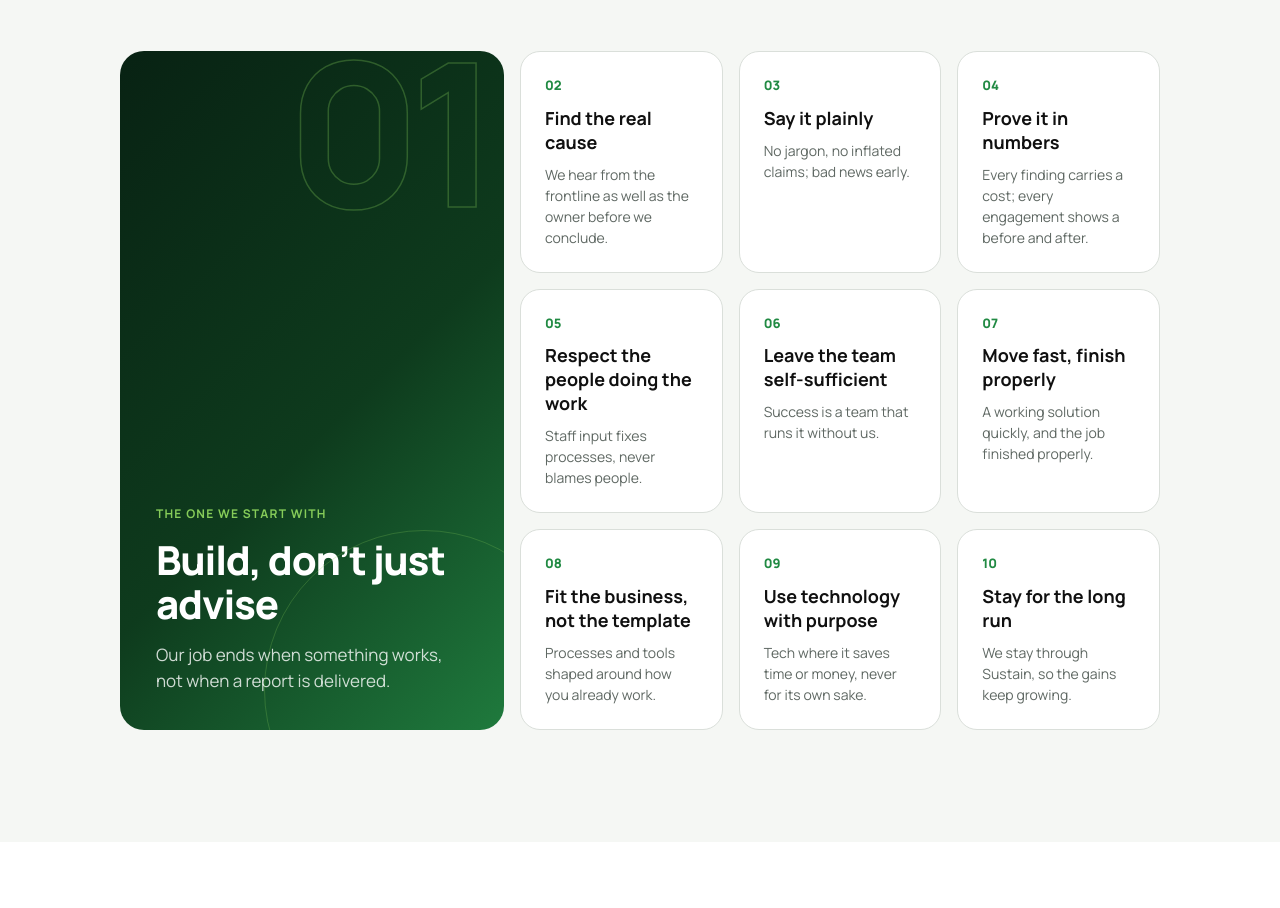
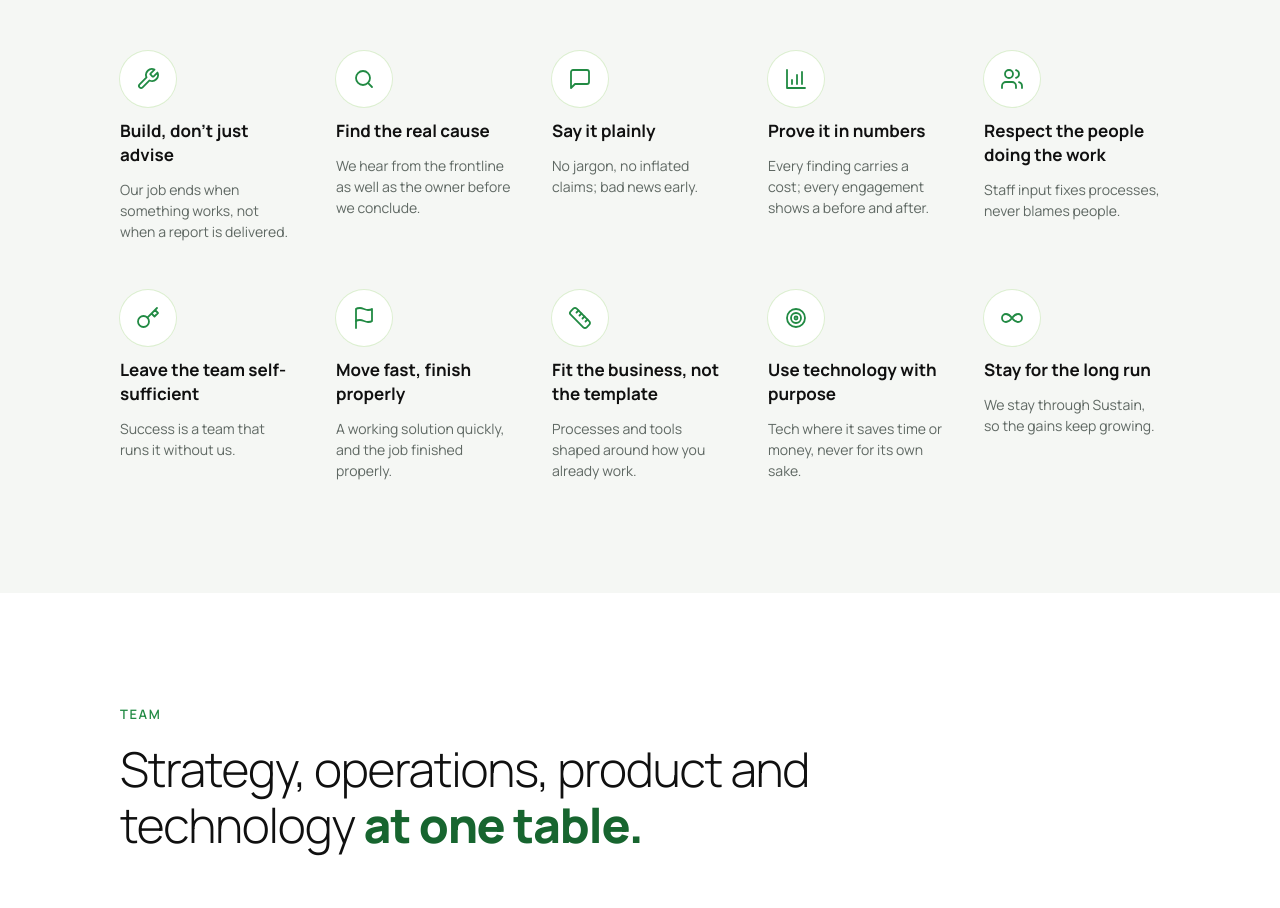
Before and after one commit to Ahamedshakir02/dotnot-solution, a Next.js app: page / in a window 1280 px wide. Shown: the part 6941-7849 px from the top of the page. Built offline with nearby package versions, Linux system fonts and the light colour scheme.

Commit message:
Show values with icons

```diff
--- a/src/components/home/Values.tsx
+++ b/src/components/home/Values.tsx
@@ -1,62 +1,90 @@
-"use client";
+import type { ReactNode } from "react";
+import { Section, SectionHeader } from "@/components/ui/Section";
 
-import { useState } from "react";
-import { Ring, Section, SectionHeader } from "@/components/ui/Section";
-import { cn } from "@/lib/cn";
+// 24px line icons, drawn with currentColor
+const icon = {
+  build: (
+    <path d="M14.7 6.3a1 1 0 0 0 0 1.4l1.6 1.6a1 1 0 0 0 1.4 0l3.77-3.77a6 6 0 0 1-7.94 7.94l-6.91 6.91a2.12 2.12 0 0 1-3-3l6.91-6.91a6 6 0 0 1 7.94-7.94l-3.76 3.76z" />
+  ),
+  cause: (
+    <>
+      <circle cx="11" cy="11" r="7" />
+      <path d="m20 20-3.8-3.8" />
+    </>
+  ),
+  plain: <path d="M21 15a2 2 0 0 1-2 2H7l-4 4V5a2 2 0 0 1 2-2h14a2 2 0 0 1 2 2z" />,
+  numbers: (
+    <>
+      <path d="M3 3v18h18" />
+      <path d="M8 17v-4M13 17V8M18 17V5" />
+    </>
+  ),
+  people: (
+    <>
+      <path d="M16 21v-2a4 4 0 0 0-4-4H6a4 4 0 0 0-4 4v2" />
+      <circle cx="9" cy="7" r="4" />
+      <path d="M22 21v-2a4 4 0 0 0-3-3.87M16 3.13a4 4 0 0 1 0 7.75" />
+    </>
+  ),
+  handover: (
+    <>
+      <circle cx="7.5" cy="15.5" r="5.5" />
+      <path d="m21 2-9.6 9.6M15.5 7.5l3 3L22 7l-3-3" />
+    </>
+  ),
+  finish: (
+    <>
+      <path d="M4 15s1-1 4-1 5 2 8 2 4-1 4-1V3s-1 1-4 1-5-2-8-2-4 1-4 1z" />
+      <path d="M4 22v-7" />
+    </>
+  ),
+  fit: (
+    <>
+      <path d="M21.3 15.3a2.4 2.4 0 0 1 0 3.4l-2.6 2.6a2.4 2.4 0 0 1-3.4 0L2.7 8.7a2.41 2.41 0 0 1 0-3.4l2.6-2.6a2.41 2.41 0 0 1 3.4 0z" />
+      <path d="m14.5 12.5 2-2M11.5 9.5l2-2M8.5 6.5l2-2M17.5 15.5l2-2" />
+    </>
+  ),
+  purpose: (
+    <>
+      <circle cx="12" cy="12" r="9" />
+      <circle cx="12" cy="12" r="5" />
+      <circle cx="12" cy="12" r="1.5" />
+    </>
+  ),
+  longrun: <path d="M12 12c-2-2.67-4-4-6-4a4 4 0 1 0 0 8c2 0 4-1.33 6-4zm0 0c2 2.67 4 4 6 4a4 4 0 0 0 0-8c-2 0-4 1.33-6 4z" />,
+} satisfies Record<string, ReactNode>;
 
-const values = [
-  ["Build, don’t just advise", "Our job ends when something works, not when a report is delivered."],
-  ["Find the real cause", "We hear from the frontline as well as the owner before we conclude."],
-  ["Say it plainly", "No jargon, no inflated claims; bad news early."],
-  ["Prove it in numbers", "Every finding carries a cost; every engagement shows a before and after."],
-  ["Respect the people doing the work", "Staff input fixes processes, never blames people."],
-  ["Leave the team self-sufficient", "Success is a team that runs it without us."],
-  ["Move fast, finish properly", "A working solution quickly, and the job finished properly."],
-  ["Fit the business, not the template", "Processes and tools shaped around how you already work."],
-  ["Use technology with purpose", "Tech where it saves time or money, never for its own sake."],
-  ["Stay for the long run", "We stay through Sustain, so the gains keep growing."],
+const values: [keyof typeof icon, string, string][] = [
+  ["build", "Build, don’t just advise", "Our job ends when something works, not when a report is delivered."],
+  ["cause", "Find the real cause", "We hear from the frontline as well as the owner before we conclude."],
+  ["plain", "Say it plainly", "No jargon, no inflated claims; bad news early."],
+  ["numbers", "Prove it in numbers", "Every finding carries a cost; every engagement shows a before and after."],
+  ["people", "Respect the people doing the work", "Staff input fixes processes, never blames people."],
+  ["handover", "Leave the team self-sufficient", "Success is a team that runs it without us."],
+  ["finish", "Move fast, finish properly", "A working solution quickly, and the job finished properly."],
+  ["fit", "Fit the business, not the template", "Processes and tools shaped around how you already work."],
+  ["purpose", "Use technology with purpose", "Tech where it saves time or money, never for its own sake."],
+  ["longrun", "Stay for the long run", "We stay through Sustain, so the gains keep growing."],
 ];
 
 export function Values() {
-  const [first, ...rest] = values;
-  const [all, setAll] = useState(false);
   return (
     <Section id="values" tone="paper">
       <SectionHeader overline="Our values" title="Ten things we hold ourselves to." accent="we hold ourselves to." />
 
-      <div className="mt-10 grid gap-4 md:mt-14 lg:grid-cols-[384px_1fr]">
-        <div data-reveal className="bg-brand-gradient relative flex min-h-[230px] flex-col gap-3 overflow-hidden rounded-3xl p-6 text-white md:min-h-[320px] md:gap-4 md:p-9">
-          <Ring size={320} className="right-[-80px] bottom-[-120px] border-lime/25" />
-          <span aria-hidden className="text-outline-lime absolute top-[-20px] right-4 hidden text-[200px] md:block leading-none font-extrabold tracking-[-0.06em]">
-            01
-          </span>
-          <div className="flex-1" />
-          <p className="text-xs font-bold tracking-[0.1em] text-lime uppercase">The one we start with</p>
-          <h3 className="text-[34px] leading-[38px] font-extrabold tracking-[-0.03em] md:text-[40px] md:leading-[44px]">{first[0]}</h3>
-          <p className="text-[17px] leading-[26px] text-white/80">{first[1]}</p>
-        </div>
-
-        <ol data-stagger className="grid gap-3 sm:grid-cols-2 md:gap-4 xl:grid-cols-3">
-          {rest.map(([t, b], i) => (
-            <li key={t} className={cn(!all && i >= 3 && "hidden md:flex", "lift flex flex-col gap-1.5 rounded-[20px] border border-line bg-white p-5 md:gap-2.5 md:p-6")}>
-              <div className="flex items-baseline gap-2.5 md:flex-col md:gap-2.5">
-                <span className="text-[13px] font-extrabold text-brand">{String(i + 2).padStart(2, "0")}</span>
-                <h3 className="text-[17px] leading-6 font-bold md:text-lg">{t}</h3>
-              </div>
-              <p className="text-sm leading-[21px] text-muted">{b}</p>
-            </li>
-          ))}
-        </ol>
-      </div>
-      {!all && (
-        <button
-          type="button"
-          onClick={() => setAll(true)}
-          className="mt-4 inline-flex items-center gap-2 rounded-full border-[1.5px] border-ink/15 bg-white px-5 py-3 text-[15px] font-bold text-ink md:hidden"
-        >
-          See all 10 values <span aria-hidden>↓</span>
-        </button>
-      )}
+      <ul data-stagger className="mt-9 grid grid-cols-2 gap-x-5 gap-y-8 md:mt-14 md:grid-cols-3 md:gap-x-10 md:gap-y-12 lg:grid-cols-5">
+        {values.map(([k, t, b]) => (
+          <li key={t} className="flex flex-col gap-2.5 md:gap-3">
+            <span className="flex h-11 w-11 items-center justify-center rounded-full bg-white text-brand ring-1 ring-tint2 md:h-14 md:w-14">
+              <svg viewBox="0 0 24 24" className="h-5 w-5 md:h-6 md:w-6" fill="none" stroke="currentColor" strokeWidth="1.8" strokeLinecap="round" strokeLinejoin="round" aria-hidden>
+                {icon[k]}
+              </svg>
+            </span>
+            <h3 className="text-[15px] leading-5 font-bold md:text-[17px] md:leading-6">{t}</h3>
+            <p className="text-[13px] leading-[19px] text-muted md:text-sm md:leading-[21px]">{b}</p>
+          </li>
+        ))}
+      </ul>
     </Section>
   );
 }
```
